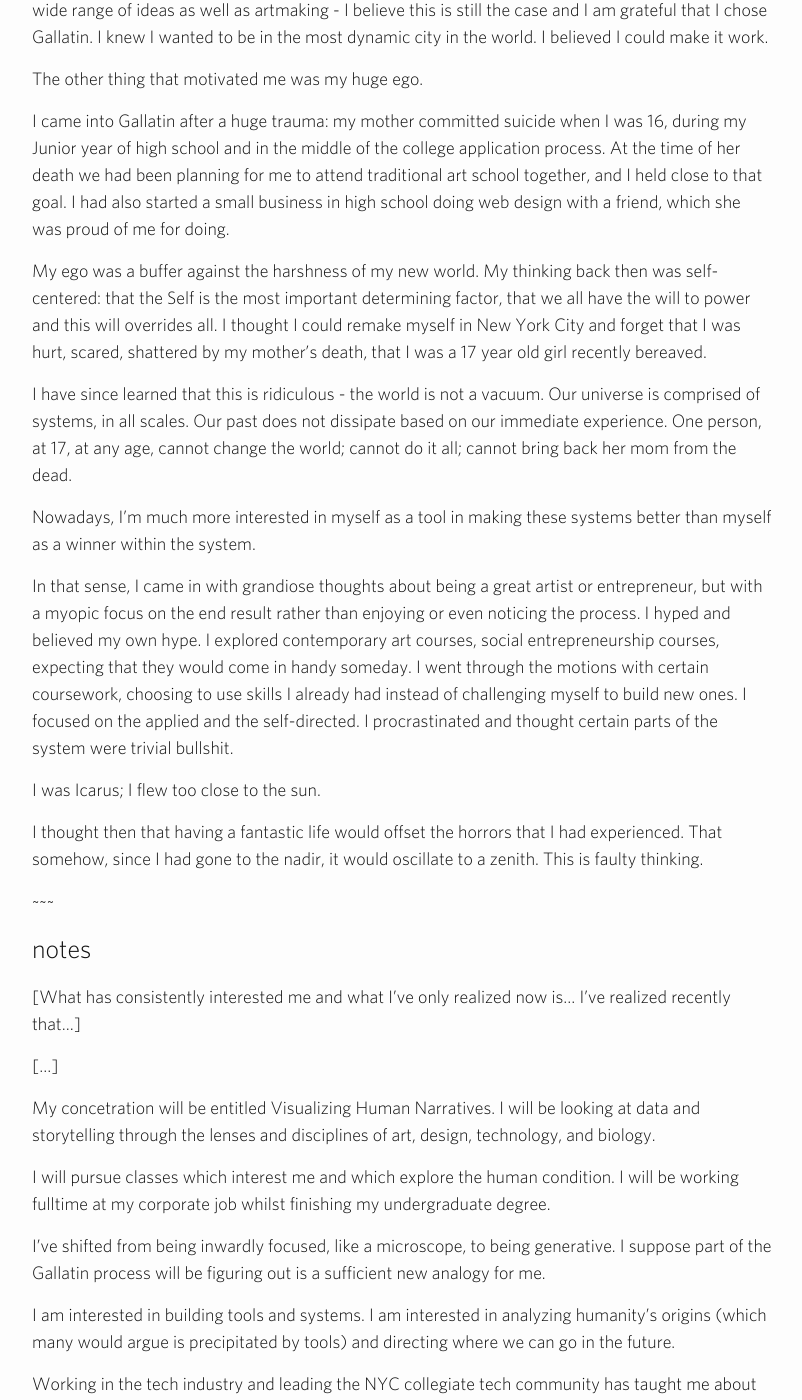
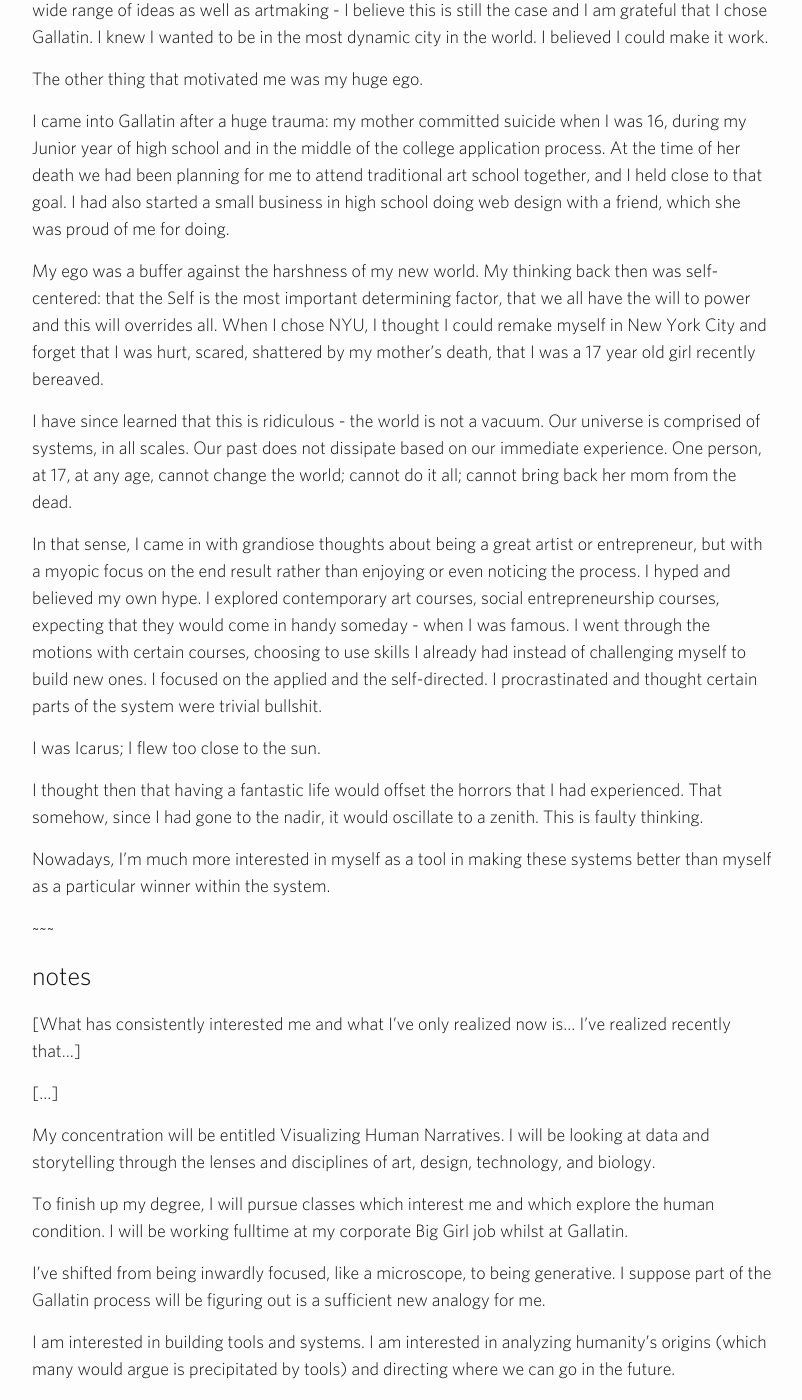
Before and after one commit to anthroviz/compbook, a Jekyll site: the page built from _posts/2015-10-10-iapc.markdown, in a window 1280 px wide and 1400 px high, scrolled down 507 px. Shown: the whole window, without its empty margins (238-1040 px from the left). Built offline with Jekyll 4.4.1, drawn with Linux system fonts in a browser that asks for light colours; nearby versions of some CDN libraries; some of the changed text lies outside the part shown.

Commit message:
IAPC mods

```diff
--- a/_posts/2015-10-10-iapc.markdown
+++ b/_posts/2015-10-10-iapc.markdown
@@ -14,18 +14,17 @@ The other thing that motivated me was my huge ego.
 
 I came into Gallatin after a huge trauma: my mother committed suicide when I was 16, during my Junior year of high school and in the middle of the college application process. At the time of her death we had been planning for me to attend traditional art school together, and I held close to that goal. I had also started a small business in high school doing web design with a friend, which she was proud of me for doing.
 
-My ego was a buffer against the harshness of my new world. My thinking back then was self-centered: that the Self is the most important determining factor, that we all have the will to power and this will overrides all. I thought I could remake myself in New York City and forget that I was hurt, scared, shattered by my mother's death, that I was a 17 year old girl recently bereaved.
+My ego was a buffer against the harshness of my new world. My thinking back then was self-centered: that the Self is the most important determining factor, that we all have the will to power and this will overrides all. When I chose NYU, I thought I could remake myself in New York City and forget that I was hurt, scared, shattered by my mother's death, that I was a 17 year old girl recently bereaved.
 
 I have since learned that this is ridiculous - the world is not a vacuum. Our universe is comprised of systems, in all scales. Our past does not dissipate based on our immediate experience. One person, at 17, at any age, cannot change the world; cannot do it all; cannot bring back her mom from the dead.
 
-Nowadays, I'm much more interested in myself as a tool in making these systems better than myself as a winner within the system.
-
-In that sense, I came in with grandiose thoughts about being a great artist or entrepreneur, but with a myopic focus on the end result rather than enjoying or even noticing the process. I hyped and believed my own hype. I explored contemporary art courses, social entrepreneurship courses, expecting that they would come in handy someday. I went through the motions with certain coursework, choosing to use skills I already had instead of challenging myself to build new ones. I focused on the applied and the self-directed. I procrastinated and thought certain parts of the system were trivial bullshit.
+In that sense, I came in with grandiose thoughts about being a great artist or entrepreneur, but with a myopic focus on the end result rather than enjoying or even noticing the process. I hyped and believed my own hype. I explored contemporary art courses, social entrepreneurship courses, expecting that they would come in handy someday - when I was famous. I went through the motions with certain courses, choosing to use skills I already had instead of challenging myself to build new ones. I focused on the applied and the self-directed. I procrastinated and thought certain parts of the system were trivial bullshit.
 
 I was Icarus; I flew too close to the sun.
 
 I thought then that having a fantastic life would offset the horrors that I had experienced. That somehow, since I had gone to the nadir, it would oscillate to a zenith. This is faulty thinking.
 
+Nowadays, I'm much more interested in myself as a tool in making these systems better than myself as a particular winner within the system.
 
 ~~~
 
@@ -36,9 +35,9 @@ I thought then that having a fantastic life would offset the horrors that I had
 
 [...]
 
-My concetration will be entitled Visualizing Human Narratives. I will be looking at data and storytelling through the lenses and disciplines of art, design, technology, and biology.
+My concentration will be entitled Visualizing Human Narratives. I will be looking at data and storytelling through the lenses and disciplines of art, design, technology, and biology.
 
-I will pursue classes which interest me and which explore the human condition. I will be working fulltime at my corporate job whilst finishing my undergraduate degree.
+To finish up my degree, I will pursue classes which interest me and which explore the human condition. I will be working fulltime at my corporate Big Girl job whilst at Gallatin.
 
 I've shifted from being inwardly focused, like a microscope, to being generative. I suppose part of the Gallatin process will be figuring out is a sufficient new analogy for me.
 
@@ -70,6 +69,8 @@ getting to college is a huge shift. you realize that your teachers are no longer
 
 form follows function, but form is also of function.
 
+my coursework will follow professors. i would like to do many gallatin seminars. maybe i could do independent studies or tutorials with particular interests.
+
 ---
 
 ### Goals
```
